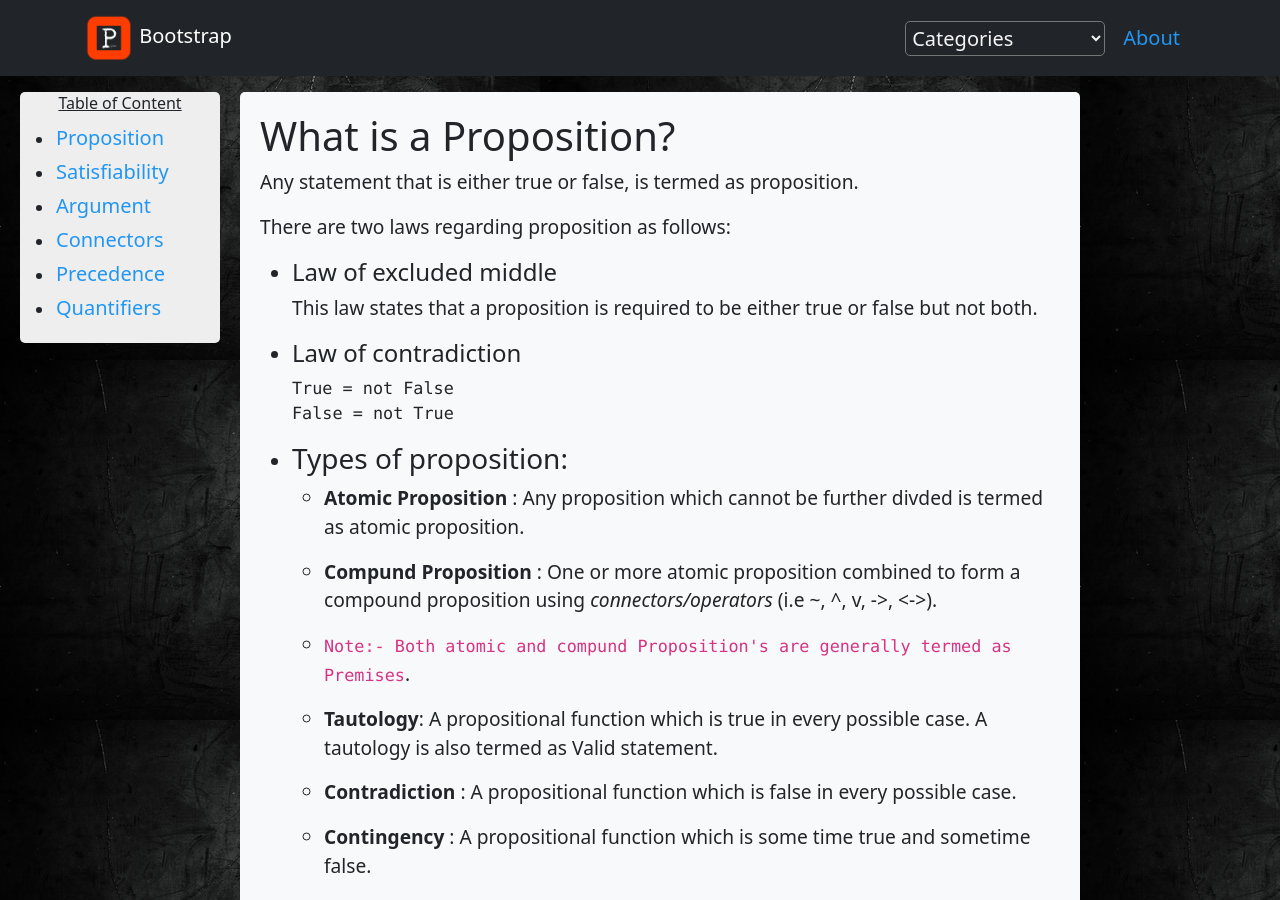
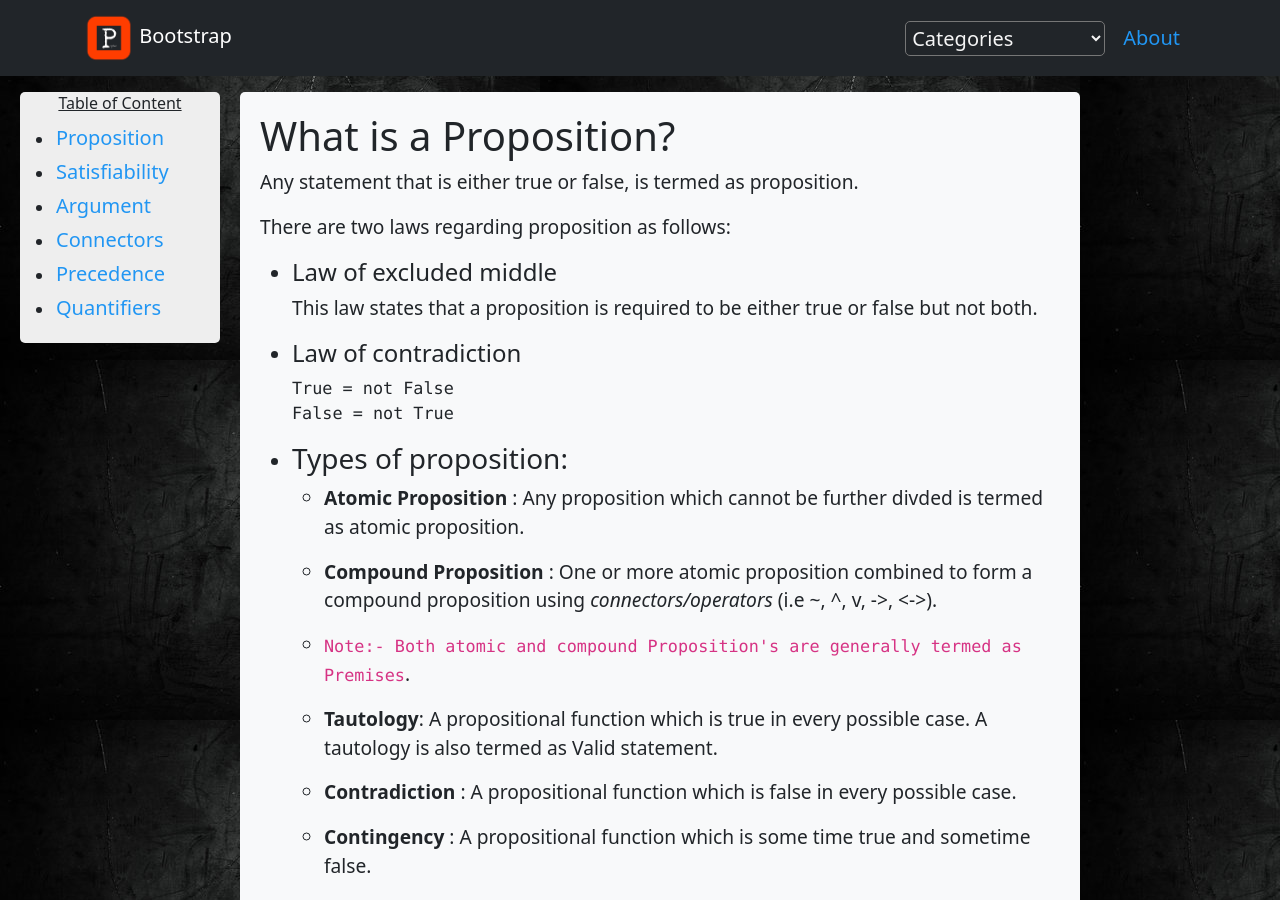
Before and after one commit to opeeyum/opeeyum.github.io, a Jekyll site: the page built from _posts/2022-02-15-propositional-logic.md, in a window 1280 px wide and 900 px high. Built offline with Jekyll 4.4.1, drawn with Linux system fonts in a browser that asks for light colours.

Commit message:
Corrected spelling mistake compund -> compound

```diff
--- a/_posts/2022-02-15-propositional-logic.md
+++ b/_posts/2022-02-15-propositional-logic.md
@@ -41,9 +41,9 @@ There are two laws regarding proposition as follows:
 
   - **Atomic Proposition** : Any proposition which cannot be further divded is termed as atomic proposition.
 
-  - **Compund Proposition** : One or more atomic proposition combined to form a compound proposition using _connectors/operators_ (i.e ~, ^, v, ->, <->).
+  - **Compound Proposition** : One or more atomic proposition combined to form a compound proposition using _connectors/operators_ (i.e ~, ^, v, ->, <->).
 
-  - `Note:- Both atomic and compund Proposition's are generally termed as Premises`.
+  - `Note:- Both atomic and compound Proposition's are generally termed as Premises`.
 
   - **Tautology**: A propositional function which is true in every possible case. A tautology is also termed as Valid statement.
 
```
